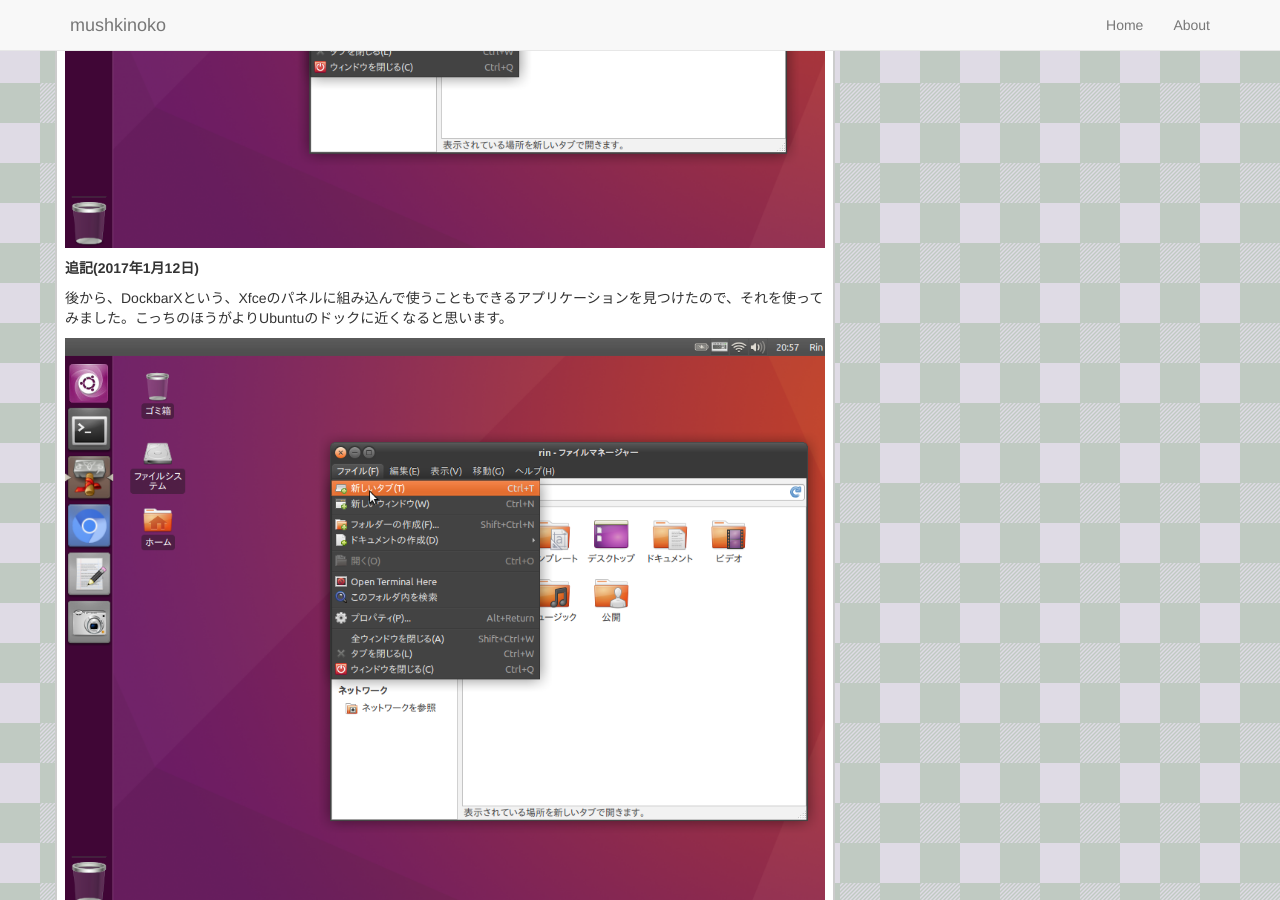
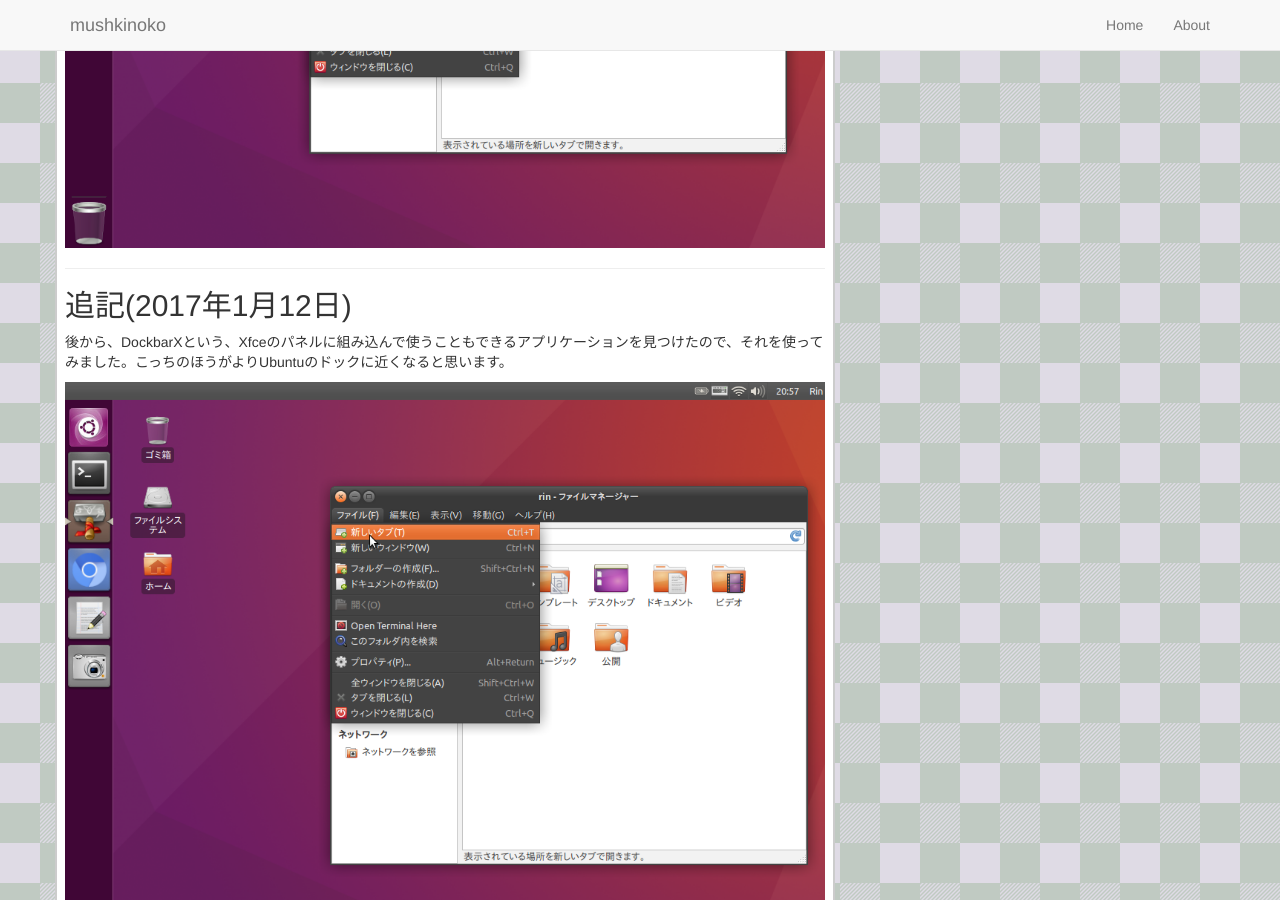
Before and after one commit to mushkinoko/mushkinoko.github.io, a Jekyll site: the page built from _posts/2017-1-9-not-ubuntu2.md, in a window 1280 px wide and 900 px high, scrolled down 877 px. Built offline with Jekyll 4.4.1, drawn with Linux system fonts in a browser that asks for light colours.

```diff
--- a/_posts/2017-1-9-not-ubuntu2.md
+++ b/_posts/2017-1-9-not-ubuntu2.md
@@ -11,8 +11,8 @@ OS自体はやや重くなりましたが、安定していると思います。
 
 ![Ubuntuじゃないその2]({{ site.baseurl }}/img/2017-1-9-not-ubuntu2.png)
 
-**追記(2017年1月12日)**
-
+---
+## 追記(2017年1月12日)
 後から、DockbarXという、Xfceのパネルに組み込んで使うこともできるアプリケーションを見つけたので、それを使ってみました。こっちのほうがよりUbuntuのドックに近くなると思います。
 
 ![Ubuntuじゃないその2の追記]({{ site.baseurl }}/img/2017-1-12-not-ubuntu2-2.png)
```
